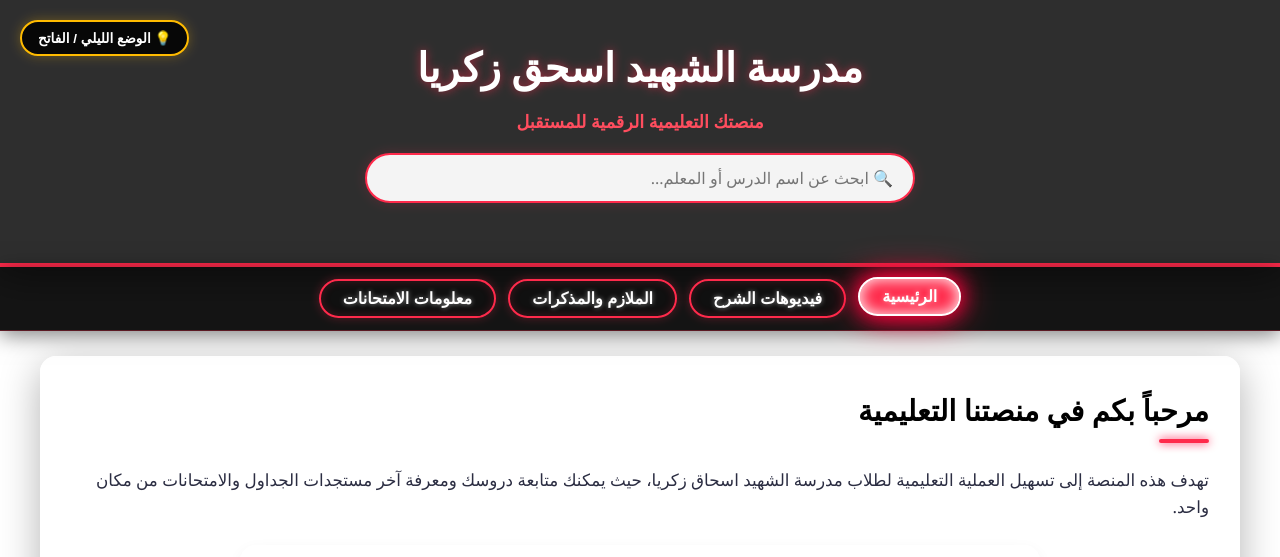
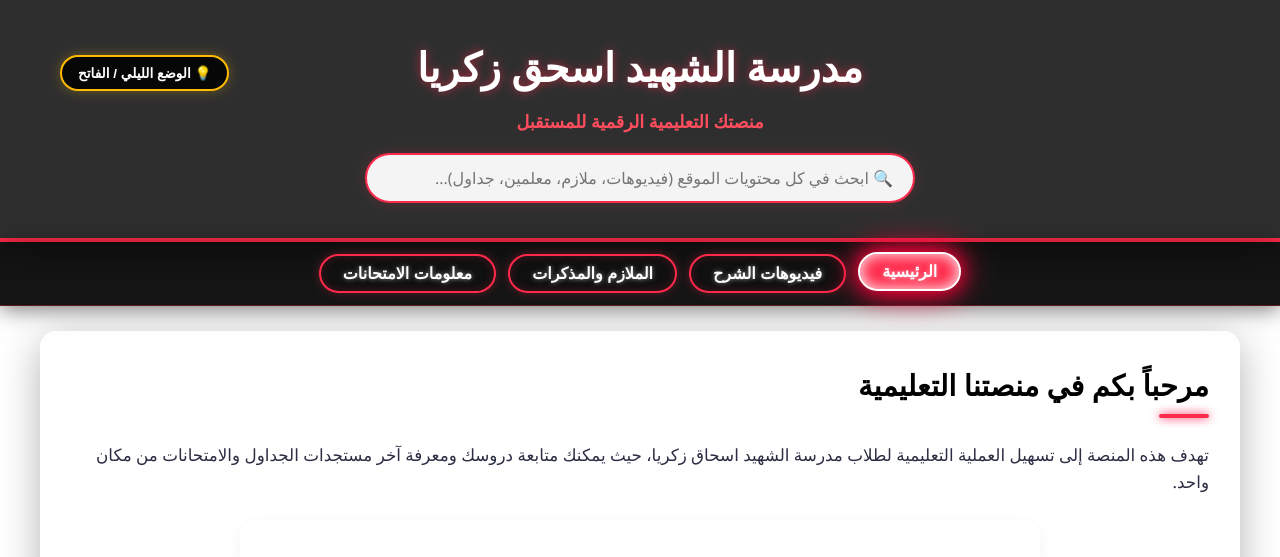
Before and after one commit to fekry2272010-beep/-, a plain HTML site: page index.html in a window 1280 px wide. Shown: the top 557 px of the page. Drawn offline with Linux system fonts and the light colour scheme.

Commit message:
Update index.html

```diff
--- a/index.html
+++ b/index.html
@@ -9,21 +9,21 @@
 <body>
 
     <header>
-        <div class="container">
+        <div class="container" style="position: relative;">
             <h1>مدرسة الشهيد اسحق زكريا</h1>
             <p>منصتك التعليمية الرقمية للمستقبل</p>
 
-            <!-- 🔍 شريط البحث الشامل والدقيق -->
-            <div class="search-container">
-                <input type="text" id="globalSearchInput" class="search-input" placeholder="🔍 ابحث عن اسم الدرس أو المعلم..." onkeyup="globalSearch()">
-            </div>
-
             <!-- 💡 زر الوضع الليلي في أعلى الجانب -->
             <button class="theme-toggle-btn" onclick="toggleDarkMode()">💡 الوضع الليلي / الفاتح</button>
+
+            <!-- 🔍 حقل البحث الشامل في الهيدر ليعمل في كل الموقع -->
+            <div style="margin-top: 15px;">
+                <input type="text" id="globalSearchInput" class="search-input" placeholder="🔍 ابحث في كل محتويات الموقع (فيديوهات، ملازم، معلمين، جداول)..." onkeyup="globalSearch()">
+            </div>
         </div>
     </header>
 
-    <!-- 📌 شريط التنقل الرئيسي الأفقي (في مكانه الطبيعي الأعلى) -->
+    <!-- 📌 شريط التنقل الرئيسي الأفقي -->
     <nav class="main-nav">
         <button class="active" onclick="showSection('home', this)">الرئيسية</button>
         <button onclick="showSection('videos', this)">فيديوهات الشرح</button>
@@ -48,7 +48,7 @@
               </div>
             </div>
 
-            <!-- 👤 كارت مدير المدرسة في المنتصف وبشكل شيك -->
+            <!-- 👤 كارت مدير المدرسة في المنتصف -->
             <div class="manager-showcase-card">
                 <h3>👤 مدير المدرسة</h3>
                 <img src="manager.jpg" alt="الأستاذ محمد عبدالعزيز نصار - مدير المدرسة" loading="lazy">
@@ -89,10 +89,9 @@
             </div>
         </section>
 
-        <!-- قسم الفيديوهات مع شريط البحث الشامل -->
+        <!-- قسم الفيديوهات -->
         <section id="videos" style="display:none;">
             <h2>فيديوهات الشرح الدراسية</h2>
-
 
             <div class="sub-nav">
                 <button class="active-sub" onclick="filterGrade('grade1-videos', this)">الصف الأول الثانوي</button>
```
